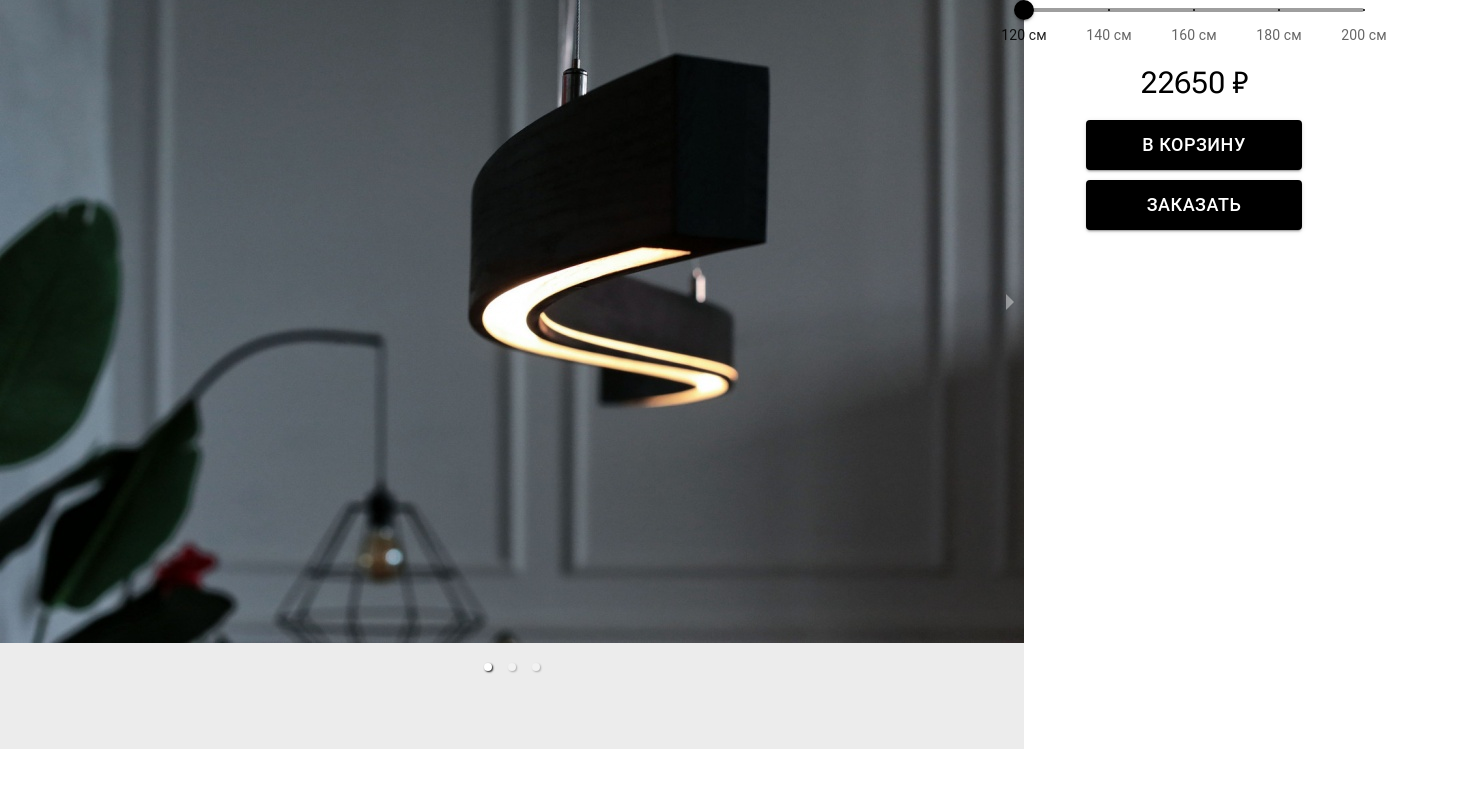
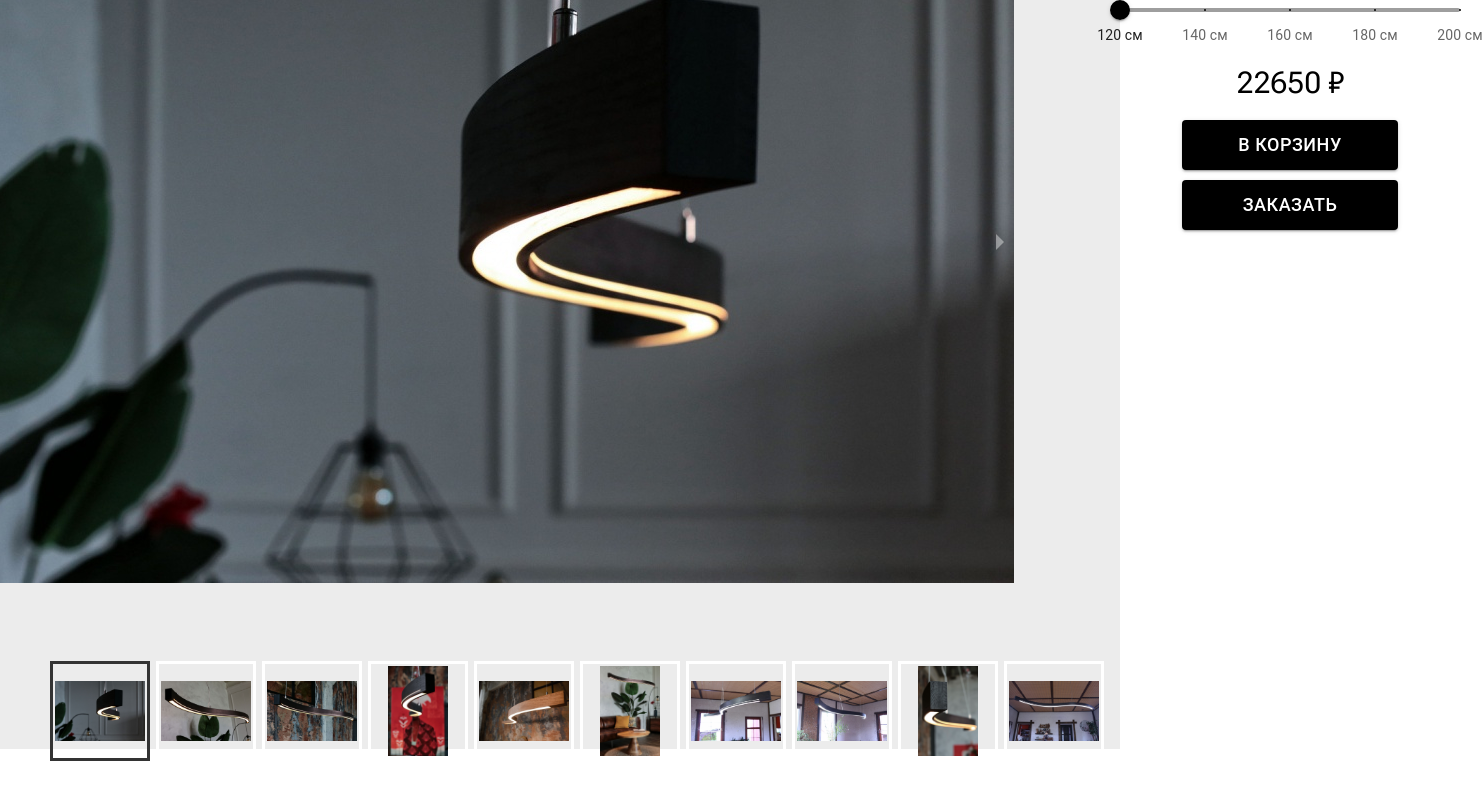
Before and after one commit to horosh7801/dak-website, a Next.js app: page /products/ceiling/snake in a window 1280 px wide. Shown: the part 138-938 px from the top of the page, 1483 px wide, since content can reach past the window. Before the commit the page ends 887 px from the top, so only its background shows below. Built offline with nearby package versions, Linux system fonts and the light colour scheme.

Commit message:
iteration

```diff
--- a/pages/products/[type]/[item].js
+++ b/pages/products/[type]/[item].js
@@ -50,6 +50,9 @@ const price = css`
 	font-size: 30px;
 `
 
+const shortWHRatio = 1024 / 683
+const longWHRatio = 513 / 768
+
 const prices = {120: 22650, 140: 23250, 160: 24900, 180: 25500, 200: 26850}
 
 export default function Item() {
@@ -71,8 +74,19 @@ export default function Item() {
 						<Carousel
 							showStatus={false}
 							width={'1024px'}
+							thumbWidth={'100px'}
+							showIndicators={false}
+							renderThumbs={(children) => (children.map((element, index) => (
+									<div className={css`
+										position: relative;
+										height: 90px;
+									`}>
+										<Image src={`/products/${type}/${item}/item${index}.jpg`} fill={true} style={{objectFit: 'contain'}} />
+									</div>
+								))
+							)}
 						>
-							{Array(3).fill(1).map((element, index) =>
+							{Array(10).fill(1).map((element, index) =>
 								(
 									<div className={css`
 										position: relative;
@@ -92,7 +106,7 @@ export default function Item() {
 						align-items: center;
 						position: sticky;
 						top: 47px;
-						height: calc(100vh - 47px);
+						height: 100vh;
 
 					`}>
 						<div className={productName}>
```
